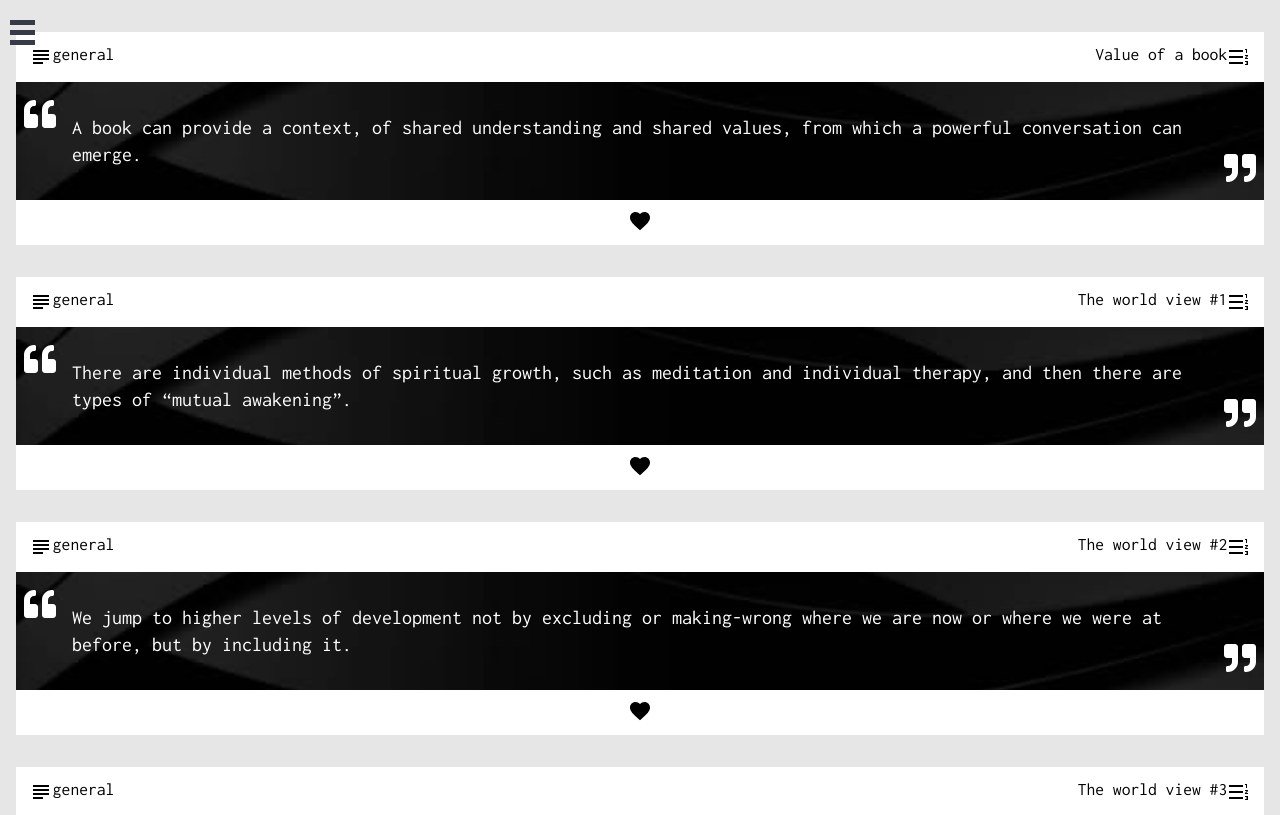
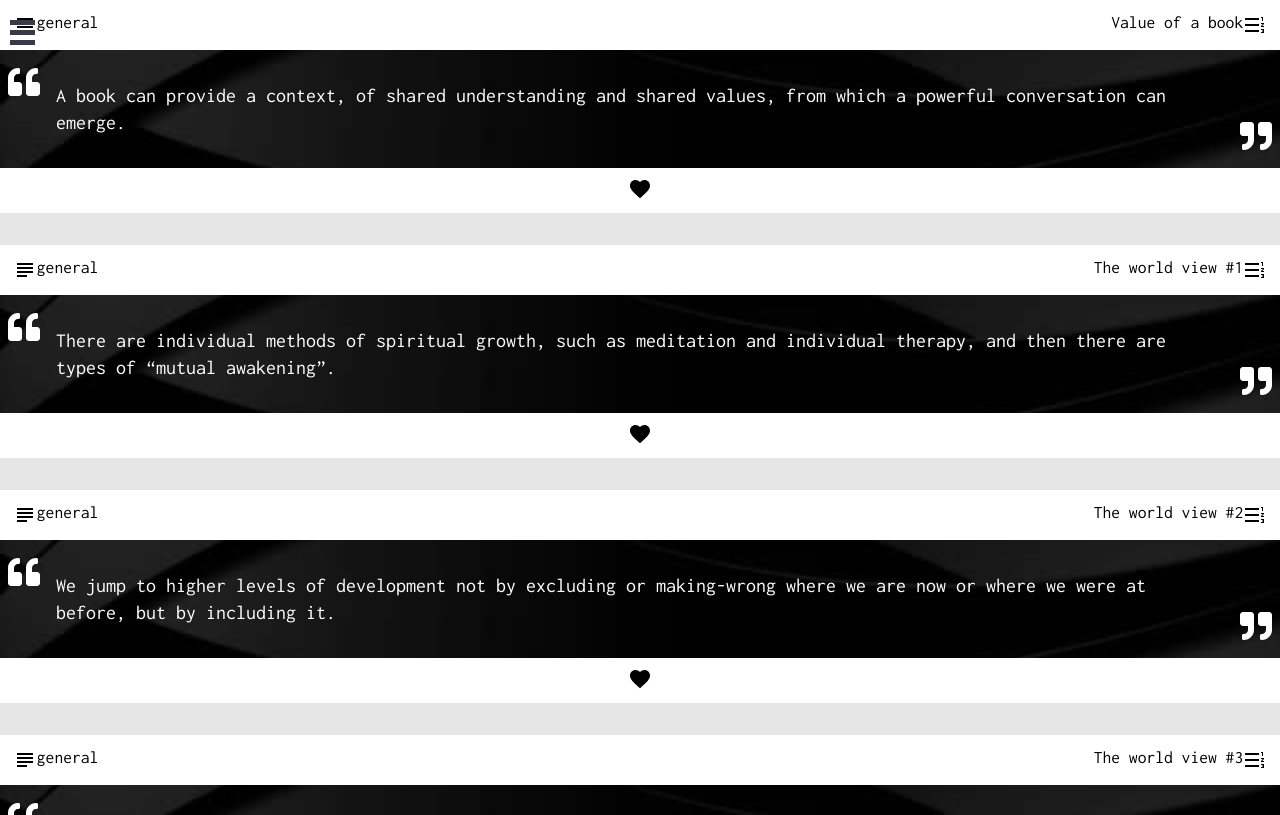
Before and after one commit to Elir-Mahad/inner-work, a React (Create React App) app: page /general in a window 1280 px wide. Shown: the top 815 px of the page. Built offline with nearby package versions, Linux system fonts and the light colour scheme.

Commit message:
Remove margins for category screen

```diff
--- a/src/Styles.js
+++ b/src/Styles.js
@@ -328,9 +328,6 @@ export const LiIconButton = styled.button`
 // Quotes styles for all other categories
 
 export const CategoryScreen = styled.div`
-  margin-left: 1rem;
-  margin-right: 1rem;
-  margin-top: 2rem;
   margin-bottom: 2rem;
 `;
 // This styled component is used in all the category specific screen
```
